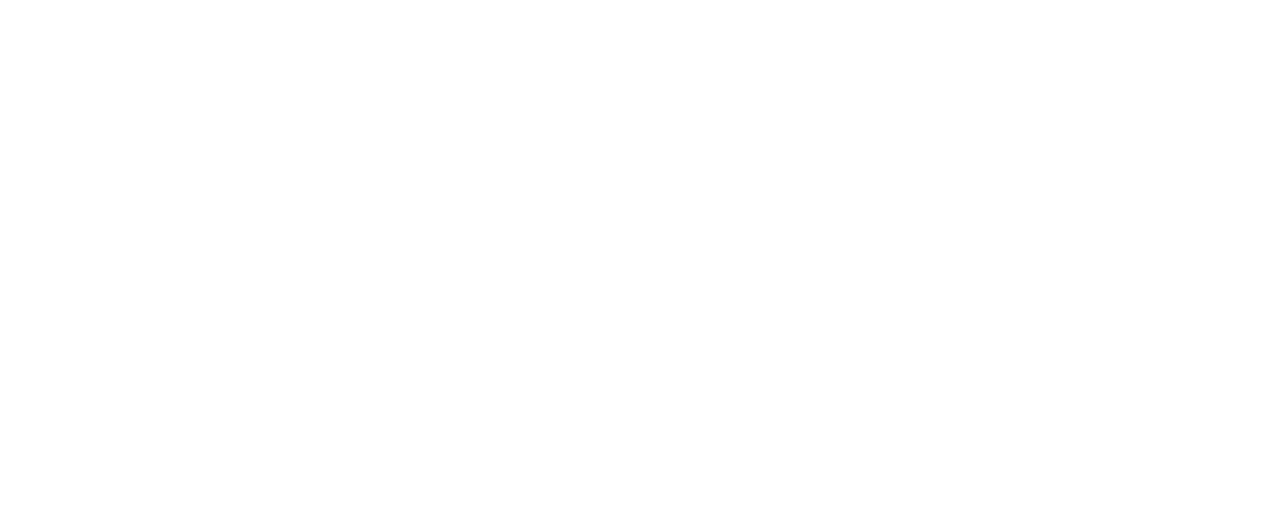
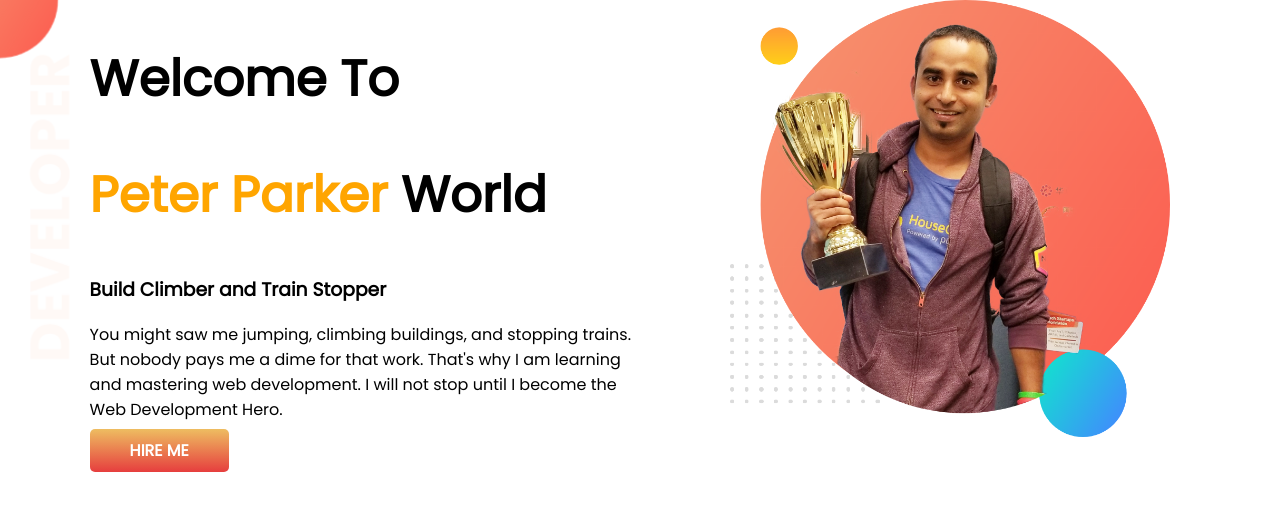
Before and after one commit to hafiz-ullah375/protfolio, a plain HTML site: page index.html in a window 1280 px wide. Drawn offline with Linux system fonts and the light colour scheme.

Commit message:
top-section

```diff
--- a/index.html
+++ b/index.html
@@ -6,11 +6,31 @@
     <meta http-equiv="X-UA-Compatible" content="IE=edge">
     <meta name="viewport" content="width=device-width, initial-scale=1.0">
     <title>portfolio</title>
+    <link rel="preconnect" href="https://fonts.googleapis.com">
+    <link rel="preconnect" href="https://fonts.gstatic.com" crossorigin>
+    <link href="https://fonts.googleapis.com/css2?family=Poppins&display=swap" rel="stylesheet">
     <link rel="stylesheet" href="style.css">
 </head>
 
 <body>
 
+    <section class="top-banner">
+        <div class="half-width">
+            <h1>Welcome To</h1>
+            <h1> <span class="orange-color">Peter Parker</span> World</h1>
+            <h3>Build Climber and Train Stopper</h3>
+            <p>You might saw me jumping, climbing buildings, and stopping trains. But nobody pays me a dime for that
+                work.
+                That's why I am learning and mastering web development. I will not stop until I become the Web
+                Development
+                Hero.
+            </p>
+            <a class="link-button" target="_blank" href="https://www.linkedin.com/company/programminghero/">HIRE ME</a>
+        </div>
+        <div class="half-width">
+            <img src="images/jhankar.png" alt="">
+        </div>
+    </section>
 </body>
 
 </html>
--- a/style.css
+++ b/style.css
@@ -0,0 +1,34 @@
+body{
+    font-family: 'Poppins', sans-serif;
+    margin: 0;
+}
+h1{
+    font-size: 50px;
+}
+.orange-color{
+    color: orange;
+}
+section{
+    display: flex;
+}
+.half-width{
+    width: 50%;
+    padding-left: 7%;
+}
+.half-width img{
+    width: 80%;
+}
+.link-button{
+    text-decoration: none;
+    color: white;
+    /* background-color: orange; */
+    background-image: linear-gradient(rgb(238, 189, 97), rgb(230, 62, 62));
+    font-weight: 700;
+    padding: 10px 40px;
+    border-radius: 5px;
+
+}
+.top-banner{
+    background-image: url(images/top-banner.png);
+    background-repeat: no-repeat;
+}
```
